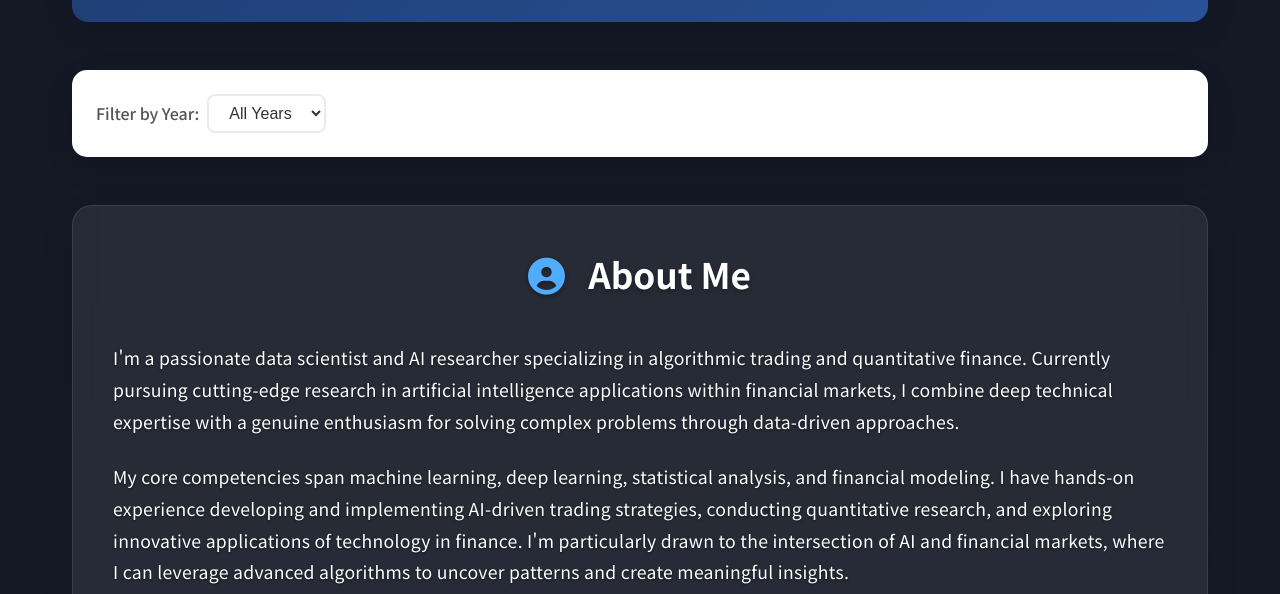
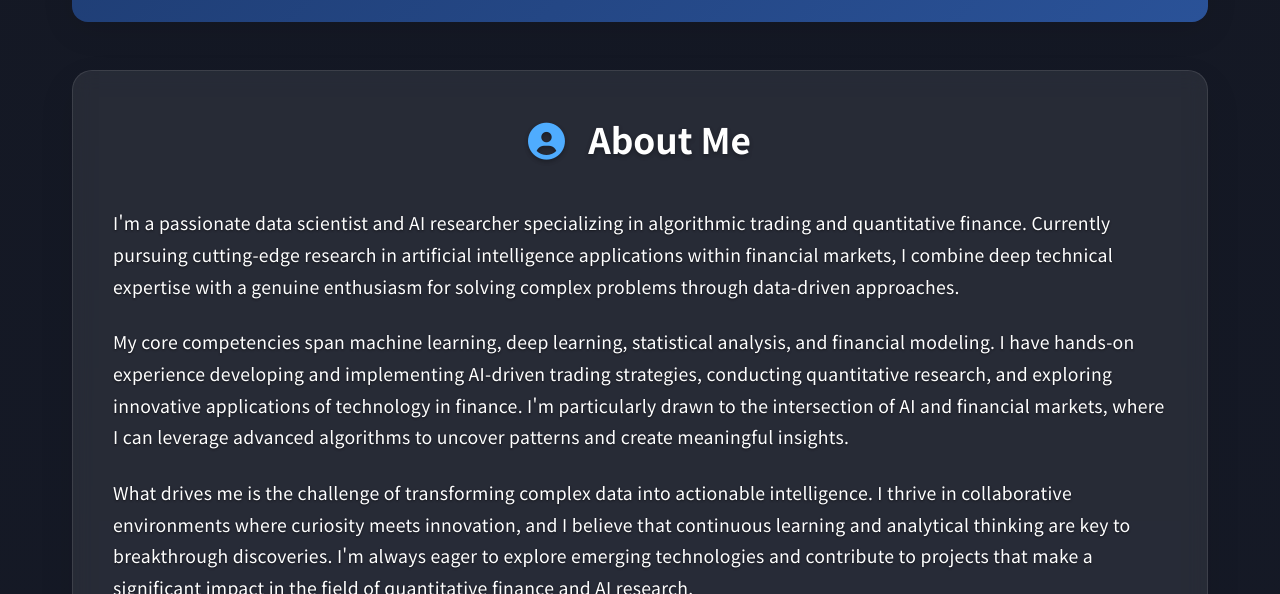
Before and after one commit to lucasking0109/Lucas_Life_Timeline, a website: page index.html in a window 1280 px wide. Shown: the part 206-800 px from the top of the page. Drawn offline with Linux system fonts and the light colour scheme.

Commit message:
Remove year filter control for cleaner interface

```diff
--- a/index.html
+++ b/index.html
@@ -35,16 +35,6 @@
             </div>
         </header>
 
-        <div class="controls">
-            <div class="controls-right">
-                <div class="year-filter">
-                    <label for="yearFilter">Filter by Year: </label>
-                    <select id="yearFilter">
-                        <option value="all">All Years</option>
-                    </select>
-                </div>
-            </div>
-        </div>
 
         <!-- 個人介紹區域 -->
         <div class="about-section">
```
